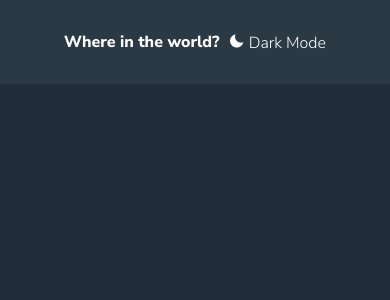
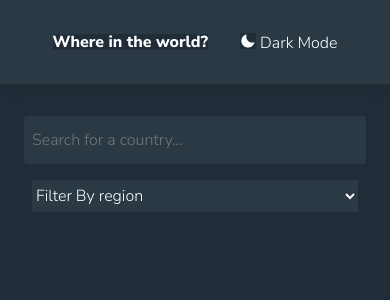
Before and after one commit to CaioSiqueira01/angular-countries, an Angular app: page / in a window 390 px wide. Shown: the top 300 px of the page. Built offline with nearby package versions, Linux system fonts and the light colour scheme.

Commit message:
Changing design mode to mobile-first and Creating inputs

```diff
--- a/src/app/pages/home/home.component.html
+++ b/src/app/pages/home/home.component.html
@@ -1 +1,13 @@
 <app-header></app-header>
+
+<div class="inputs">
+    <input type="text" placeholder="Search for a country...">
+    <select aria-placeholder="Filter">
+        <option disabled hidden selected>Filter By region</option>
+        <option value="Africa">Africa</option>
+        <option value="Americas">Americas</option>
+        <option value="Asia">Asia</option>
+        <option value="Europe">Europe</option>
+        <option value="Oceania">Oceania</option>
+    </select>
+</div>
--- a/src/app/pages/home/home.component.scss
+++ b/src/app/pages/home/home.component.scss
@@ -0,0 +1,24 @@
+.inputs {
+    display: flex;
+    flex-direction: column;
+    align-items: center;
+    gap: 1rem;
+    margin-top: 2rem;
+    margin: 2rem;
+
+    input {
+        background-color: var(--input);
+        color: var(--text);
+        padding: .5rem;
+        border-radius: .25rem;
+        width: 100%;
+        height: 2rem;
+    }
+
+    select {
+        background-color: var(--input);
+        color: var(--text);
+        width: 100%;
+        height: 2rem;
+    }
+}
--- a/src/app/shared/header/header.component.scss
+++ b/src/app/shared/header/header.component.scss
@@ -1,10 +1,11 @@
 header {
     display: flex;
-    justify-content: space-between;
+    justify-content: center;
+    gap: 2rem;
     align-items: center;
     background-color: var(--elements);
     height: 10vh;
-    padding: 0 4rem;
+    box-shadow: rgba(0, 0, 0, 0.06) 0px 0px 1rem 1px;;
 
     a {
         text-decoration: none;
--- a/src/styles.scss
+++ b/src/styles.scss
@@ -2,7 +2,11 @@
 @import "./config-scss/reset.scss";
 @import "./config-scss/variables.scss";
 
-html {
+* {
     font-family: 'Nunito Sans', sans-serif;
     background-color: var(--background);
 }
+
+body {
+    height: 100vh;
+}
```
